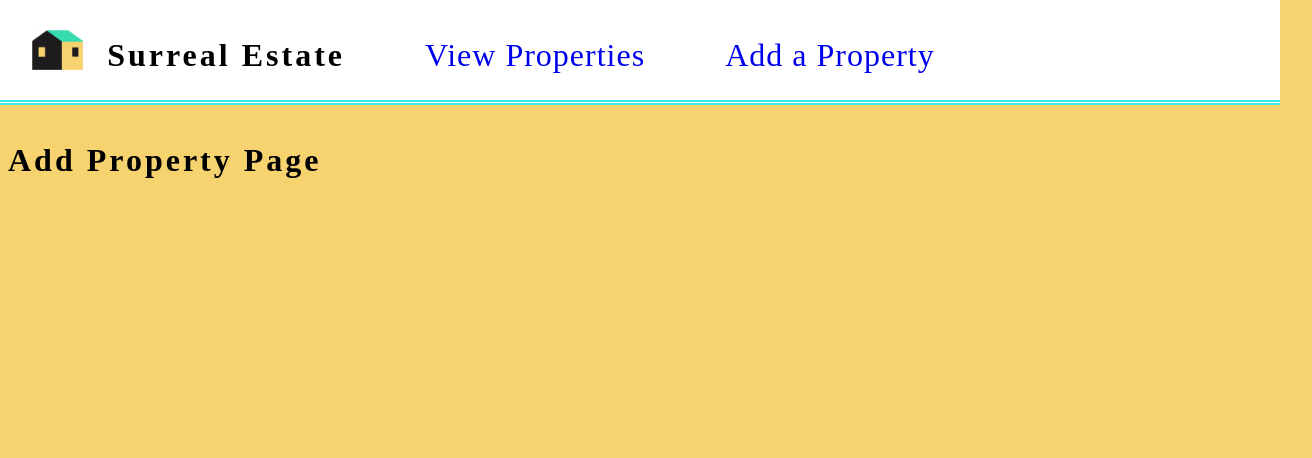
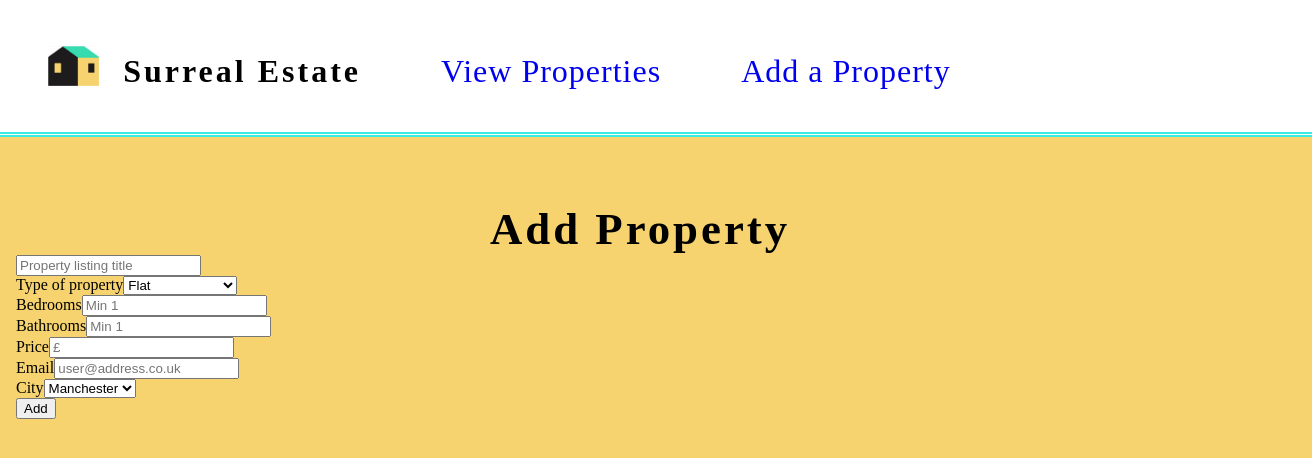
Before and after one commit to adacameron/surreal-estate, a React (Create React App) app: page /add-property in a window 1280 px wide. Shown: the top 458 px of the page, 1312 px wide, since content can reach past the window. Built offline with nearby package versions, Linux system fonts and the light colour scheme; a web font is replaced by a local one.

Commit message:
Add Property component form

```diff
--- a/src/components/AddProperty.js
+++ b/src/components/AddProperty.js
@@ -1,9 +1,129 @@
-import React from "react";
+import React, { useState } from "react";
+import '../styles/AddProperty.css'
 
 const AddProperty = () => {
-    return(
+    const initialState = {
+        fields: {
+            title: '',
+            type: '',
+            bedrooms: '',
+            bathrooms: '',
+            price: '',
+            city: 'Manchester',
+            email: ''
+        }
+    };
+
+    const [fields, setFields] = useState(initialState.fields);
+
+    const handleAddProperty = (event) => {
+        event.preventDefault();
+        console.log(fields);
+    };
+
+    const handleFieldChange = (event) => {
+        const name = event.target.name;
+        const value = event.target.value;
+        setFields(fields => ({ ...fields, [name]: value }))
+    }
+
+    return (
         <div className="add-property">
-            <h2>Add Property Page</h2>
+            <h1>Add Property</h1>
+
+            <form onSubmit={handleAddProperty}>
+
+                <div className="add-property__title">
+                    <label htmlFor="title">
+                        <input
+                            id="title"
+                            name="title"
+                            value={fields.title}
+                            onChange={handleFieldChange}
+                            placeholder="Property listing title"
+                        />
+                    </label>
+                </div>
+                <div className="add-property__type">
+                    <label htmlFor="type">Type of property
+                        <select>
+                            <option value="Flat">Flat</option>
+                            <option value="Detached">Detached</option>
+                            <option value="Semi-Detached">Semi-Detached</option>
+                            <option value="Terraced">Terraced</option>
+                            <option value="End of Terrace">End of Terrace</option>
+                            <option value="Cottage">Cottage</option>
+                            <option value="Bungalow">Bungalow</option>
+                        </select>
+                    </label>
+                </div>
+
+                <div className="add-property__bedrooms">
+                    <label htmlFor="bedrooms">Bedrooms
+                        <input
+                            id="bedrooms"
+                            name="bedrooms"
+                            value={fields.bedrooms}
+                            onChange={handleFieldChange}
+                            placeholder="Min 1"
+                        />
+                    </label>
+                </div>
+                <div className="add-property__bathrooms">
+                    <label htmlFor="Bathrooms">Bathrooms
+                        <input
+                            id="Bathrooms"
+                            name="Bathrooms"
+                            value={fields.bathrooms}
+                            onChange={handleFieldChange}
+                            placeholder="Min 1"
+                        />
+                    </label>
+                </div>
+                <div className="add-property__price">
+                    <label htmlFor="Price">Price
+                        <input
+                            id="price"
+                            name="price"
+                            type="number"
+                            min="10,000"
+                            max="10,000,000"
+                            value={fields.price}
+                            onChange={handleFieldChange}
+                            placeholder="£"
+                        />
+                    </label>
+                </div>
+                <div className="add-property__email">
+                    <label htmlFor="Email">Email
+                        <input
+                            id="email"
+                            name="email"
+                            type="email"
+                            value={fields.email}
+                            onChange={handleFieldChange}
+                            placeholder="user@address.co.uk"
+                        />
+                    </label>
+                </div>
+                <div className="add-property__city">
+                    <label htmlFor="city">City
+                        <select
+                            id="city"
+                            name="city"
+                            value={fields.city}
+                            onChange={handleFieldChange}>
+                            <option value="Manchester">Manchester</option>
+                            <option value="Leeds">Leeds</option>
+                            <option value="Sheffield">Sheffield</option>
+                            <option value="Liverpool">Liverpool</option>
+                        </select>
+                    </label>
+                </div>
+                <div className="add-property__submit">
+                    <button type="submit">Add</button>
+                </div>
+            </form>
         </div>
     )
 };
--- a/src/components/App.js
+++ b/src/components/App.js
@@ -10,11 +10,14 @@ function App() {
     <Router>
     <div className="surreal-estate">
       <NavBar />
-    </div>
+
     <Switch>
         <Route exact path="/" component={Properties} />
+
         <Route exact path="/add-property" component={AddProperty} />
     </Switch>
+
+    </div>
     </Router>
   );
 };
--- a/src/components/NavBar.js
+++ b/src/components/NavBar.js
@@ -1,7 +1,7 @@
 import React from "react";
 import '../styles/NavBar.css'
 import logo from '../assets/logo.png'
-import { Link } from 'react-router-dom';
+import { NavLink } from 'react-router-dom';
 const NavBar = () => {
 
     return (
@@ -11,11 +11,11 @@ const NavBar = () => {
 
             <ul className="navbar-links">
                 <li className="navbar-links-item">
-                    <Link to="/">View Properties</Link>
+                    <NavLink to="/">View Properties</NavLink>
                 </li>
 
                 <li className="navbar-links-item">
-                    <Link to="/add-property">Add a Property</Link>
+                    <NavLink to="/add-property">Add a Property</NavLink>
                 </li>
             </ul>
 
--- a/src/components/Properties.js
+++ b/src/components/Properties.js
@@ -2,8 +2,8 @@ import React from "react";
 
 const Properties = () => {
     return(
-        <div className="properties">
-            <h2>Properties Page</h2>
+        <div className="properties-page">
+            <h1>Properties</h1>
         </div>
     )
 };
--- /dev/null
+++ b/src/styles/AddProperty.css
@@ -0,0 +1,15 @@
+.add-property {
+    padding: 1rem;
+}
+    h1 {
+    margin: 0;
+    padding-top: 50px;
+    text-align: center;
+    font-size: 3.5vw;
+    letter-spacing: 3px;
+
+}
+
+p {
+    text-align: center;
+}
--- a/src/styles/NavBar.css
+++ b/src/styles/NavBar.css
@@ -8,6 +8,7 @@
   height: auto;
   /* align-content: space-between; */
   /* column-gap: 1px 10px 3px 4px; */
+  padding: 1rem;
 }
 
 img {
```
